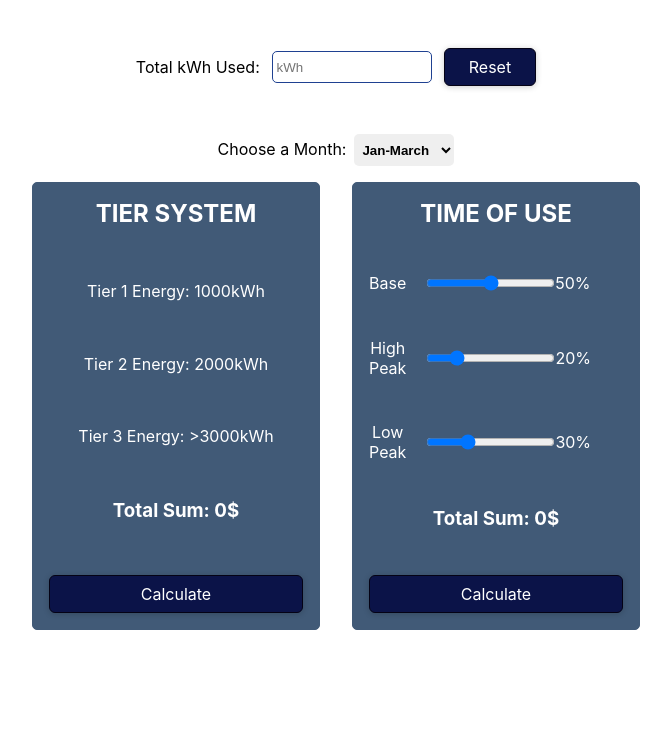
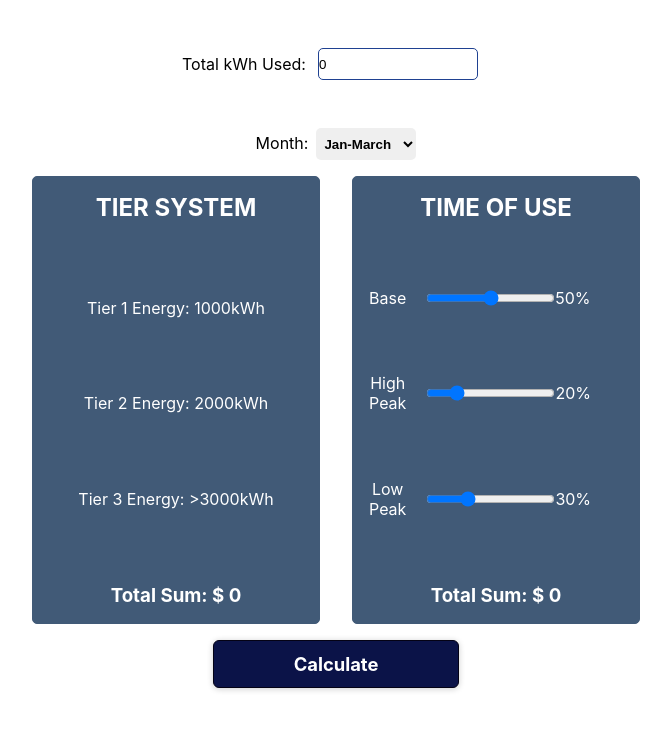
Before and after one commit to Satenik-Ba/ladwp-rate-calculator, a React (Create React App) app: page / in a window 1280 px wide. Shown: the top 730 px of the page, without its empty margins (304-975 px from the left). Built offline with nearby package versions, Linux system fonts and the light colour scheme.

Commit message:
added react context and combined calculate btn for both TimeOfUse and TierSystem

```diff
--- a/src/App.js
+++ b/src/App.js
@@ -1,30 +1,22 @@
-import React, { useState } from "react";
+import React from "react";
 import Tier from "./components/tierSystem";
 import Time from "./components/timeSystem";
 import Input from "./components/userInput";
 import Analysis from "./components/analysis";
 import MonthSelection from "./components/monthSelection";
 import styles from "./app.module.css";
+import Calculate from "../src/components/Calculations/calculate";
 
 function App() {
-  const [data, setData] = useState(0);
-
-  function sendData(userData) {
-    setData(userData);
-  }
-
-  function resetData() {
-    setData(0);
-  }
-
   return (
     <div className={styles.app}>
-      <Input sendData={sendData} resetData={resetData} data={data} />
+      <Input />
       <MonthSelection />
       <div className={styles.wrapper}>
-        <Tier data={data} />
-        <Time data={data} resetData={resetData} />
+        <Tier />
+        <Time />
       </div>
+      <Calculate />
       <Analysis />
     </div>
   );
--- /dev/null
+++ b/src/components/Calculations/calculate.js
@@ -0,0 +1,23 @@
+import React, { useContext } from "react";
+import Button from "../UI/button";
+import { calculateTiers, CalculateTimeOfUse } from "./helper";
+import TotalSumContext from "../../store/totalSum-context";
+
+function Calculate() {
+  const sumCtx = useContext(TotalSumContext);
+
+  function handleCalculate(e) {
+    e.preventDefault();
+    sumCtx.totalSumTierFunc(calculateTiers(sumCtx.kwUsed));
+    sumCtx.totalSumTimeFunc(
+      CalculateTimeOfUse(sumCtx.timeOfUsePercentages, sumCtx.kwUsed)
+    );
+  }
+  return (
+    <div>
+      <Button onClick={handleCalculate}>Calculate</Button>
+    </div>
+  );
+}
+
+export default Calculate;
--- a/src/components/Calculations/helper.js
+++ b/src/components/Calculations/helper.js
@@ -199,7 +199,7 @@ export function CalculateTimeOfUse(array, useage) {
     let sum = base + high + low;
     sum += sum * 0.1;
     sum += TimeOfUseServiceCharge;
-    return sum;
+    return Math.round(sum);
   } else if (month === "April") {
     base = (base / 100) * useage * BasePriceApril;
     high = (high / 100) * useage * HighPeakPriceApril;
@@ -207,7 +207,7 @@ export function CalculateTimeOfUse(array, useage) {
     let sum = base + high + low;
     sum += sum * 0.1;
     sum += TimeOfUseServiceCharge;
-    return sum;
+    return Math.round(sum);
   } else if (month === "June") {
     base = (base / 100) * useage * BasePriceJune;
     high = (high / 100) * useage * HighPeakPriceJune;
@@ -215,7 +215,7 @@ export function CalculateTimeOfUse(array, useage) {
     let sum = base + high + low;
     sum += sum * 0.1;
     sum += TimeOfUseServiceCharge;
-    return sum;
+    return Math.round(sum);
   } else if (month === "July") {
     base = (base / 100) * useage * BasePriceJuly;
     high = (high / 100) * useage * HighPeakPriceJuly;
@@ -223,7 +223,7 @@ export function CalculateTimeOfUse(array, useage) {
     let sum = base + high + low;
     sum += sum * 0.1;
     sum += TimeOfUseServiceCharge;
-    return sum;
+    return Math.round(sum);
   } else if (month === "Oct") {
     base = (base / 100) * useage * BasePriceOct;
     high = (high / 100) * useage * HighPeakPriceOct;
@@ -231,6 +231,6 @@ export function CalculateTimeOfUse(array, useage) {
     let sum = base + high + low;
     sum += sum * 0.1;
     sum += TimeOfUseServiceCharge;
-    return sum;
+    return Math.round(sum);
   }
 }
--- a/src/components/UI/button.module.css
+++ b/src/components/UI/button.module.css
@@ -2,11 +2,13 @@
   text-decoration: none;
   cursor: pointer;
   font: inherit;
+  font-size: 1.15rem;
+  font-weight: 700;
   background-color: #0b1348;
   border: 1px solid #040215;
   border-radius: 6px;
   color: #fff;
-  padding: 0.5rem 1.5rem;
+  padding: 0.75rem 5rem;
   text-align: center;
   box-shadow: 0 1px 6px rgba(0, 0, 0, 0.2);
 }
--- a/src/components/monthSelection.js
+++ b/src/components/monthSelection.js
@@ -10,7 +10,7 @@ function monthSelection() {
   return (
     <div>
       <label htmlFor="month" className={styles.selectLabel}>
-        Choose a Month:
+        Month:
       </label>
 
       <select
--- a/src/components/tierSystem.js
+++ b/src/components/tierSystem.js
@@ -1,21 +1,9 @@
-import React, { useEffect, useState } from "react";
+import React, { useContext } from "react";
 import styles from "./tierSystem.module.css";
-import { calculateTiers } from "./Calculations/helper";
-import Button from "../components/UI/button";
+import TotalSumContext from "../store/totalSum-context";
 
-const TierSystem = ({ data }) => {
-  const [result, setResult] = useState(0);
-
-  const handleCalculate = (e) => {
-    e.preventDefault();
-    setResult(calculateTiers(parseInt(data)));
-  };
-
-  useEffect(() => {
-    if (data === 0) {
-      setResult(data);
-    }
-  }, [data]);
+const TierSystem = () => {
+  const sumCtx = useContext(TotalSumContext);
 
   return (
     <div className={styles.tier_wrapper}>
@@ -23,10 +11,7 @@ const TierSystem = ({ data }) => {
       <p>Tier 1 Energy: 1000kWh</p>
       <p>Tier 2 Energy: 2000kWh</p>
       <p>Tier 3 Energy: {">"}3000kWh</p>
-      <h3>Total Sum: {result}$</h3>
-      <Button onClick={handleCalculate} className={styles.btn}>
-        Calculate
-      </Button>
+      <h3>Total Sum: $ {sumCtx.totalSumTier}</h3>
     </div>
   );
 };
--- a/src/components/timeSystem.js
+++ b/src/components/timeSystem.js
@@ -1,14 +1,16 @@
-import React, { useState, useEffect } from "react";
+import React, { useState, useEffect, useContext } from "react";
 import {
   adjustRange,
   CalculateTimeOfUse,
 } from "../components/Calculations/helper";
-import Button from "../components/UI/button";
 import styles from "./timeSystem.module.css";
+import TotalSumContext from "../store/totalSum-context";
 
 const TimeSystem = ({ data }) => {
   const [percent, setPercent] = useState([50, 20, 30]);
   const [totalSum, setTotalSum] = useState(0);
+
+  const sumCtx = useContext(TotalSumContext);
 
   function handleBaseChange(e) {
     let result = adjustRange(+e.target.value, percent, e.target.name);
@@ -90,10 +92,10 @@ const TimeSystem = ({ data }) => {
         <p>{percent[2] + "%"}</p>
       </div>
 
-      <h3>Total Sum: {totalSum}$</h3>
-      <Button onClick={handleCalculate} className={styles.btn}>
+      <h3>Total Sum: $ {sumCtx.totalSumTime}</h3>
+      {/* <Button onClick={handleCalculate} className={styles.btn}>
         Calculate
-      </Button>
+      </Button> */}
     </div>
   );
 };
--- a/src/components/userInput.js
+++ b/src/components/userInput.js
@@ -1,18 +1,12 @@
-import React, { useState } from "react";
+import React, { useContext } from "react";
 import styles from "./userInput.module.css";
-import Button from "../components/UI/button";
+import TotalSumContext from "../store/totalSum-context";
 
-function UserInput({ sendData, resetData, data }) {
-  const [userInput, setUserInput] = useState("");
+function UserInput() {
+  const kwUsedCtx = useContext(TotalSumContext);
 
   function handleChange(e) {
-    setUserInput(e.target.value);
-    sendData(e.target.value);
-  }
-
-  function handleReset() {
-    setUserInput("");
-    resetData();
+    kwUsedCtx.kwUsedFunc(parseInt(e.target.value));
   }
 
   return (
@@ -23,14 +17,8 @@ function UserInput({ sendData, resetData, data }) {
         type="text"
         placeholder=" kWh"
         onChange={handleChange}
-        value={userInput}
+        value={kwUsedCtx.kwUsed}
       />
-
-      <div>
-        <Button onClick={handleReset} className={styles.resetBtn}>
-          Reset
-        </Button>
-      </div>
     </div>
   );
 }
--- a/src/index.js
+++ b/src/index.js
@@ -2,10 +2,13 @@ import React from "react";
 import ReactDOM from "react-dom/client";
 import "./index.css";
 import App from "./App";
+import { TotalSumContextProvider } from "./store/totalSum-context";
 
 const root = ReactDOM.createRoot(document.getElementById("root"));
 root.render(
   <React.StrictMode>
-    <App />
+    <TotalSumContextProvider>
+      <App />
+    </TotalSumContextProvider>
   </React.StrictMode>
 );
--- /dev/null
+++ b/src/store/totalSum-context.js
@@ -0,0 +1,52 @@
+import { createContext, useState } from "react";
+
+const TotalSumContext = createContext({
+  kwUsed: 0,
+  totalSumTier: 0,
+  totalSumTime: 0,
+  timeOfUsePercentages: [50, 20, 30],
+  totalSumTierFunc(sum) {},
+  totalSumTimeFunc(sum) {},
+  timeofuseFunc(perc) {},
+  kwUsedFunc(kwhUsed) {},
+});
+
+export function TotalSumContextProvider(props) {
+  const [timeofUsePerc, setTimeOfUsePerc] = useState([50, 20, 30]);
+  const [totalSumTier, setTotalSumTier] = useState(0);
+  const [totalSumTimeOfUse, setTotalSumTimeOfUse] = useState(0);
+  const [kwUsed, setKwUsed] = useState(0);
+
+  function totalSumTierHandler(sum) {
+    setTotalSumTier(sum);
+  }
+  function timeOfUsePercHandler(perc) {
+    setTimeOfUsePerc(perc);
+  }
+
+  function kwUsedHandler(kwhUsed) {
+    setKwUsed(kwhUsed);
+  }
+
+  function totalSumTimeOfUseHandler(sum) {
+    setTotalSumTimeOfUse(sum);
+  }
+  const context = {
+    kwUsed: kwUsed,
+    totalSumTier: totalSumTier,
+    totalSumTime: totalSumTimeOfUse,
+    timeOfUsePercentages: timeofUsePerc,
+    totalSumTierFunc: totalSumTierHandler,
+    totalSumTimeFunc: totalSumTimeOfUseHandler,
+    timeofuseFunc: timeOfUsePercHandler,
+    kwUsedFunc: kwUsedHandler,
+  };
+  console.log(totalSumTimeOfUse);
+  return (
+    <TotalSumContext.Provider value={context}>
+      {props.children}
+    </TotalSumContext.Provider>
+  );
+}
+
+export default TotalSumContext;
```
